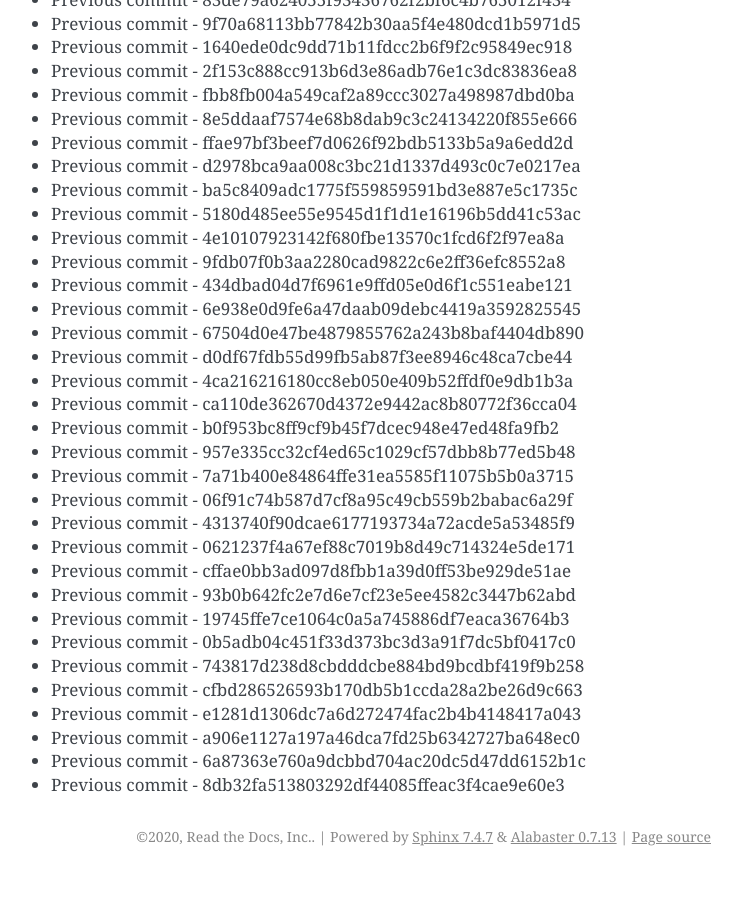
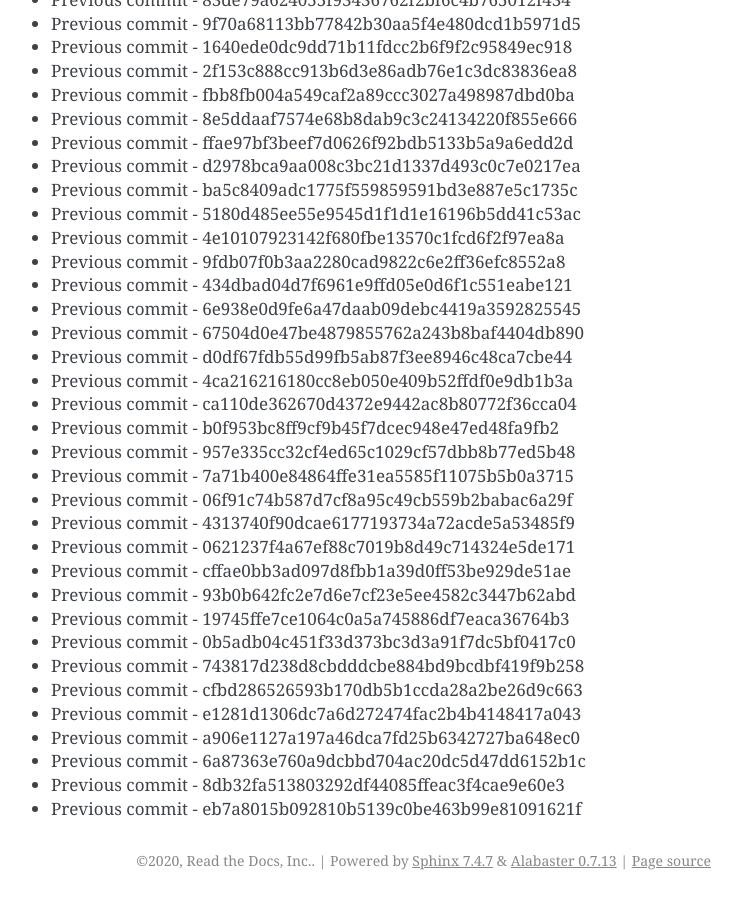
Before and after one commit to readthedocs/rtd-git-stresstest, a Sphinx documentation site: the page built from docs/updates.rst, in a window 1280 px wide and 900 px high, scrolled down 79114 px. Shown: the whole window, without its empty margins (399-1141 px from the left). Built offline with Sphinx 7.4.7, drawn with Linux system fonts in a browser that asks for light colours; before the commit the page ends 79990 px from its top, so only the background shows below that.

Commit message:
Generating commit from previous: eb7a8015b092810b5139c0be463b99e81091621f

```diff
--- a/docs/updates.rst
+++ b/docs/updates.rst
@@ -3356,3 +3356,4 @@ It can be tested for any performance characteristics.
 * Previous commit - a906e1127a197a46dca7fd25b6342727ba648ec0
 * Previous commit - 6a87363e760a9dcbbd704ac20dc5d47dd6152b1c
 * Previous commit - 8db32fa513803292df44085ffeac3f4cae9e60e3
+* Previous commit - eb7a8015b092810b5139c0be463b99e81091621f
```
